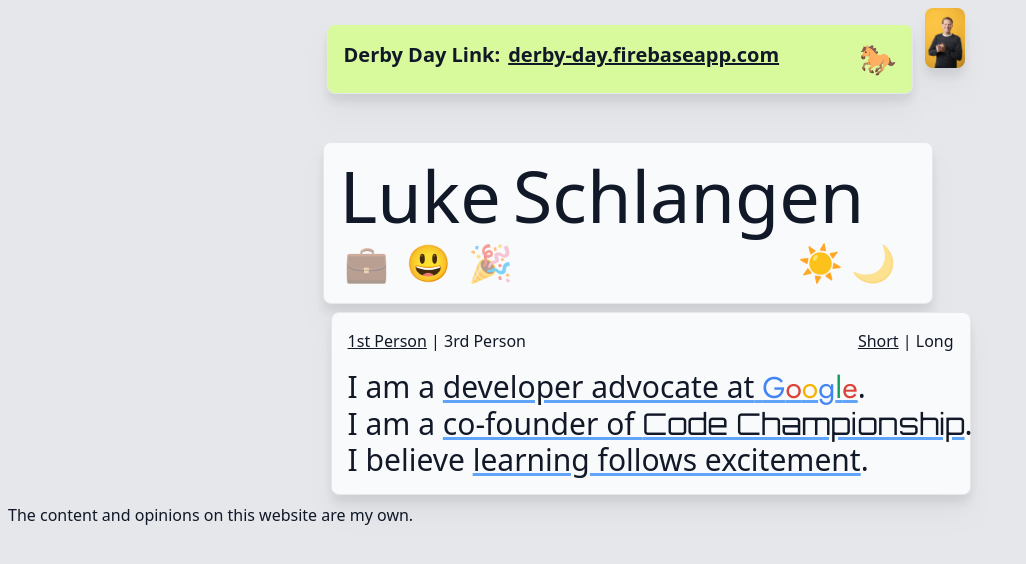
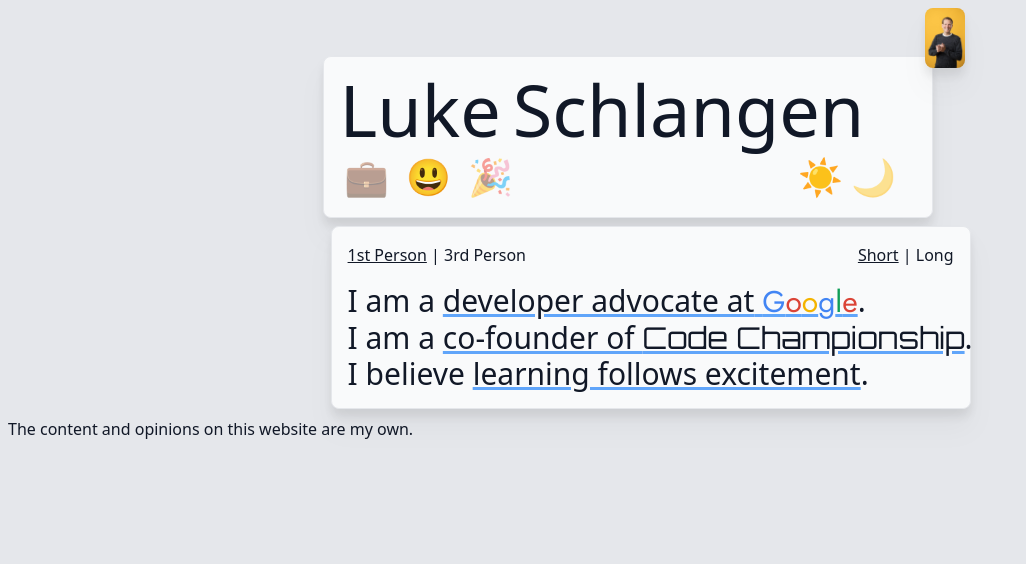
Before and after one commit to LukeSchlangen/luke.mn, a Next.js app: page / in a window 1280 px wide. Shown: the top 564 px of the page, without its empty margins (0-1026 px from the left). Built offline with nearby package versions, Linux system fonts and the light colour scheme.

Commit message:
feat: remove notification bar

```diff
--- a/src/app/components/header.tsx
+++ b/src/app/components/header.tsx
@@ -31,7 +31,7 @@
                   Schlangen
                 </div>
               </h1>
-              <nav className="text-3xl sm:flex sm:justify-between md:text-4xl">
+              <nav className="text-3xl md:flex md:justify-between md:text-4xl">
                 <VibeToggle theme={theme} />
                 <ColorToggle theme={theme} />
               </nav>
--- a/src/app/components/notification-bar.tsx
+++ b/src/app/components/notification-bar.tsx
@@ -2,23 +2,25 @@
 import { Theme } from "../types";
 
 export default function NotificationBar({ theme }: { theme: Theme }) {
-  const isLight = theme.color === "light";
+  return <></>;
 
-  return (
-    <div
-      className={`mx-1 mb-8 mt-4 flex justify-between rounded-lg border p-4 drop-shadow-xl ${
-        isLight ? "bg-lime-200" : "bg-emerald-800"
-      }`}
-    >
-      <h2 className="text-xl font-bold sm:flex">
-        <div className="mr-2">{"Derby Day Link: "}</div>
-        <div>
-          <Link href="https://derby-day.firebaseapp.com/" className="underline">
-            derby-day.firebaseapp.com
-          </Link>
-        </div>
-      </h2>
-      <div className="text-3xl font-bold">🐎</div>
-    </div>
-  );
+  // const isLight = theme.color === "light";
+
+  // return (
+  //   <div
+  //     className={`mx-1 mb-8 mt-4 flex justify-between rounded-lg border p-4 drop-shadow-xl ${
+  //       isLight ? "bg-lime-200" : "bg-emerald-800"
+  //     }`}
+  //   >
+  //     <h2 className="text-xl font-bold sm:flex">
+  //       <div className="mr-2">{"Derby Day Link: "}</div>
+  //       <div>
+  //         <Link href="https://derby-day.firebaseapp.com/" className="underline">
+  //           derby-day.firebaseapp.com
+  //         </Link>
+  //       </div>
+  //     </h2>
+  //     <div className="text-3xl font-bold">🐎</div>
+  //   </div>
+  // );
 }
```
